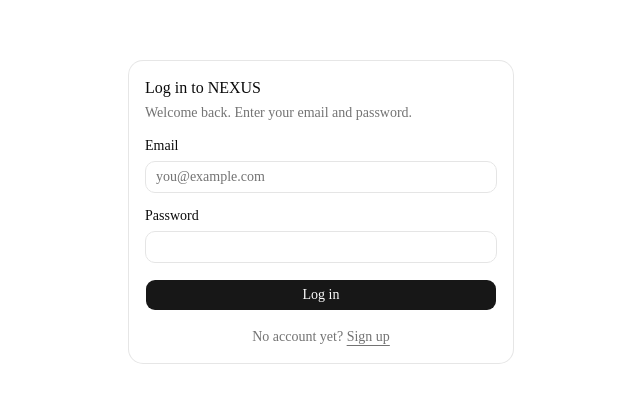
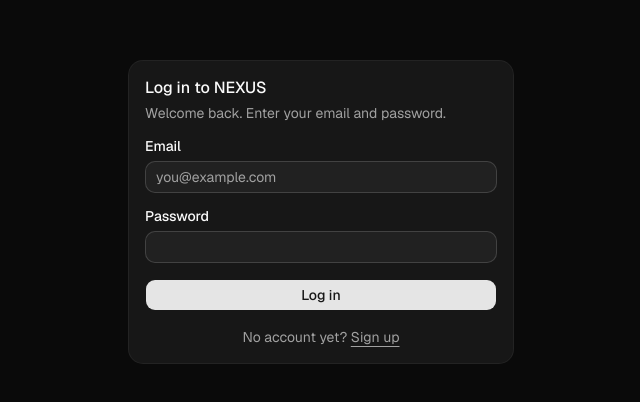
Before and after one commit to htunhtunaung-tech/nexus_htunhtunaung, a Next.js app: page /login in a window 1280 px wide. Shown: the part 188-590 px from the top of the page, without its empty margins (319-959 px from the left). Built offline with nearby package versions, Linux system fonts and the light colour scheme.

Commit message:
Fix font and enable dark theme

```diff
--- a/app/layout.tsx
+++ b/app/layout.tsx
@@ -13,17 +13,20 @@
 });
 
 export const metadata: Metadata = {
-  title: "Create Next App",
-  description: "Generated by create next app",
+  title: "NEXUS",
+  description: "A 3D developer command center for projects, tasks and teams.",
 };
 
-export default function RootLayout({ children }: LayoutProps<"/">) {
+export default function RootLayout({
+  children,
+}: Readonly<{
+  children: React.ReactNode;
+}>) {
   return (
-    <html
-      lang="en"
-      className={`${geistSans.variable} ${geistMono.variable} h-full antialiased`}
-    >
-      <body className="min-h-full flex flex-col">{children}</body>
+    <html lang="en" className="dark">
+      <body className={`${geistSans.className} ${geistSans.variable} ${geistMono.variable} antialiased`}>
+        {children}
+      </body>
     </html>
   );
 }
```
